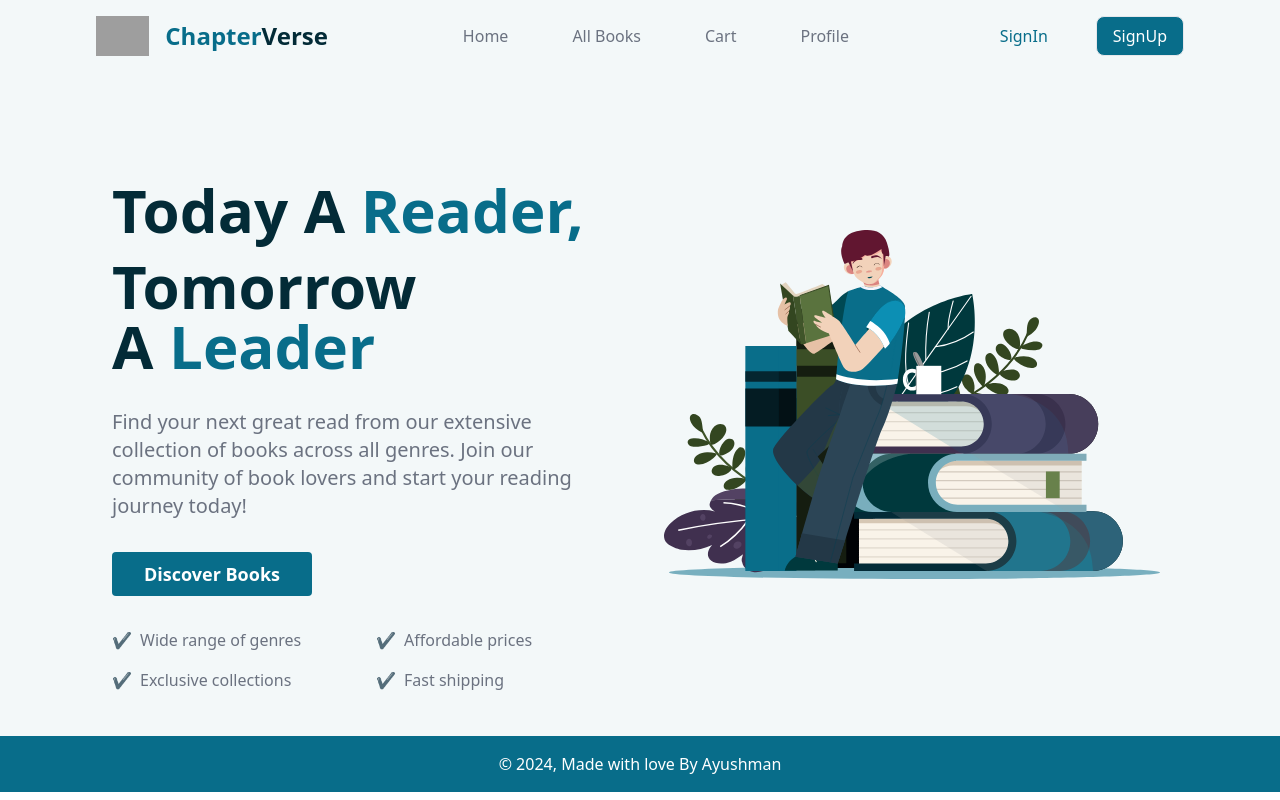
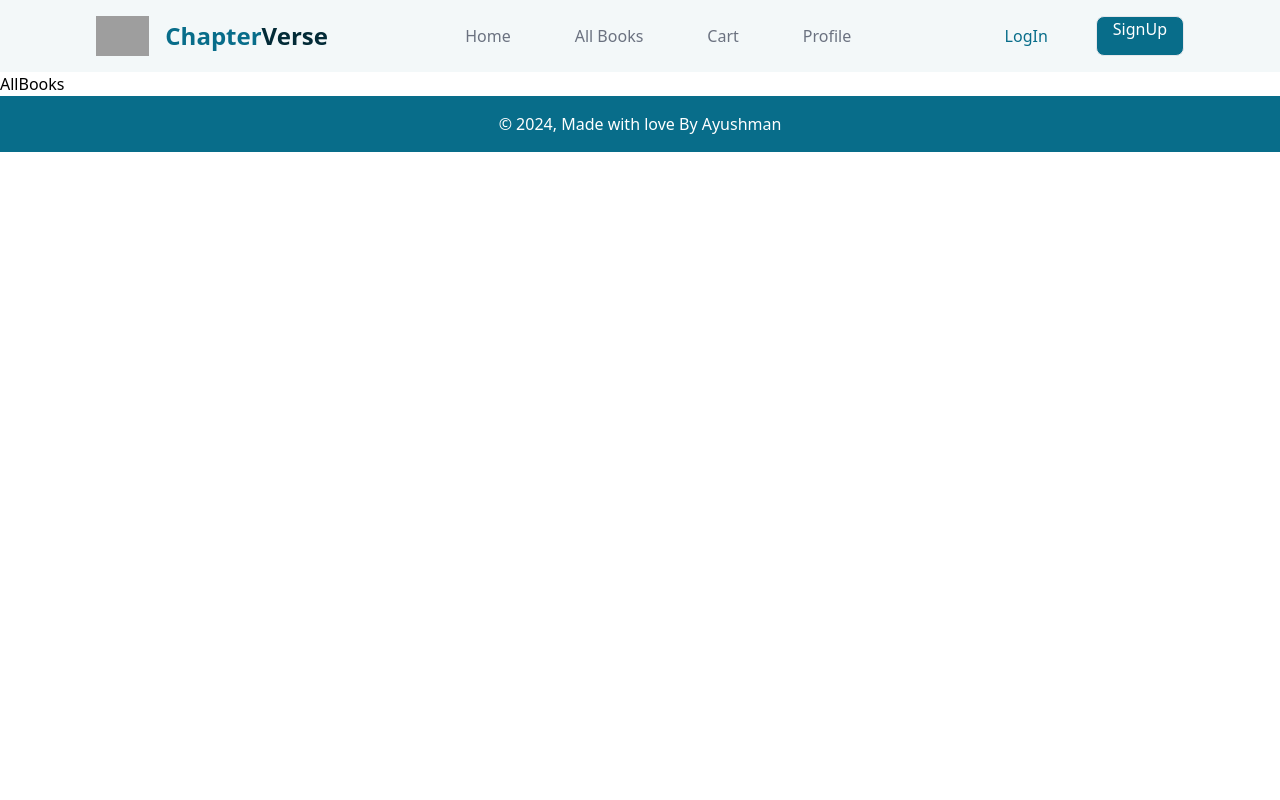
Before and after one commit to AyushmanSoni/ChapterVerse, a React (Create React App) app in the folder frontend/: page /all-books in a window 1280 px wide. Built offline with nearby package versions, Linux system fonts and the light colour scheme; grey boxes are pictures that could not be loaded.

Commit message:
created routes to login signup home and all books

```diff
--- a/frontend/src/App.js
+++ b/frontend/src/App.js
@@ -2,13 +2,26 @@ import React from 'react'
 import Home from './pages/Home'
 import Navbar from './components/Navbar/Navbar'
 import Footer from './components/Footer/Footer'
-
+import {BrowserRouter as Router, Routes, Route} from "react-router-dom";
+import AllBooks from './pages/AllBooks';
+import Login from './pages/Login';
+import SignUp from './pages/SignUp';
 const App = () => {
   return (
     <div>
-      <Navbar/>
-      <Home/>
-      <Footer/>
+      <Router>
+        <Navbar/>
+        <Routes>
+          <Route exact path="/" element={<Home/>}/>
+          <Route path="/all-books" element={<AllBooks/>}/>
+          <Route path="/LogIn" element={<Login/>}/>
+          <Route path="/SignUp" element={<SignUp/>}/>
+        </Routes>
+        <Footer/>
+      </Router>
+
+
+
     </div>
   )
 }
--- a/frontend/src/components/Navbar/Navbar.jsx
+++ b/frontend/src/components/Navbar/Navbar.jsx
@@ -1,5 +1,5 @@
 import React from 'react'
-
+import { Link } from 'react-router-dom';
 const Navbar = () => {
     const links =[
         {title: "Home",
@@ -27,16 +27,17 @@ const Navbar = () => {
         </div>
         <div className='nav-links-chapterverse flex gap-16 pt-2 text-gray-500 '>
             {links.map((items,i)=>
-            <div  key={i}>
+            <Link to={items.link}
+             key={i}>
                 {items.title}
-            </div>
+            </Link>
             )}
         </div>
         <div className='flex gap-8'>
-        <button className='px-4 py-2 text-[#086D8A] hover:text-[#075A71]'>
-            SignIn</button>
-        <button className='px-4 py-2v bg-[#086D8A] text-white border rounded-lg
-         hover:bg-[#075A71]'>SignUp</button>
+        <Link to="/Login" className='px-4 py-2 text-[#086D8A] hover:text-[#075A71]'>
+            LogIn</Link>
+        <Link to="/SignUp" className='px-4 py-2v bg-[#086D8A] text-white border rounded-lg
+         hover:bg-[#075A71]'>SignUp</Link>
         </div>
     </div>
 
--- /dev/null
+++ b/frontend/src/pages/AllBooks.jsx
@@ -0,0 +1,9 @@
+import React from 'react'
+
+const AllBooks = () => {
+  return (
+    <div>AllBooks</div>
+  )
+}
+
+export default AllBooks
--- /dev/null
+++ b/frontend/src/pages/Login.jsx
@@ -0,0 +1,9 @@
+import React from 'react'
+
+const Login = () => {
+  return (
+    <div>Login</div>
+  )
+}
+
+export default Login
--- /dev/null
+++ b/frontend/src/pages/SignUp.jsx
@@ -0,0 +1,9 @@
+import React from 'react'
+
+const SignUp = () => {
+  return (
+    <div>SignUp</div>
+  )
+}
+
+export default SignUp
```
